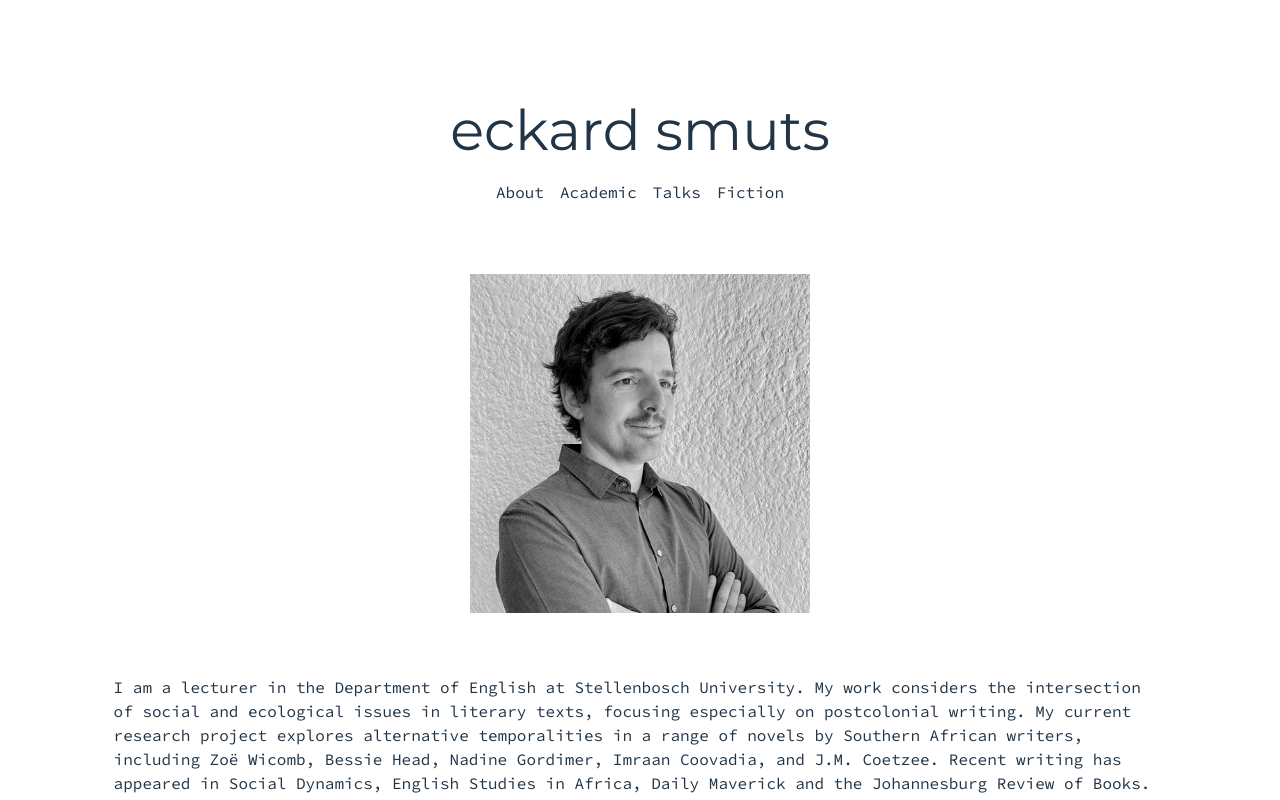
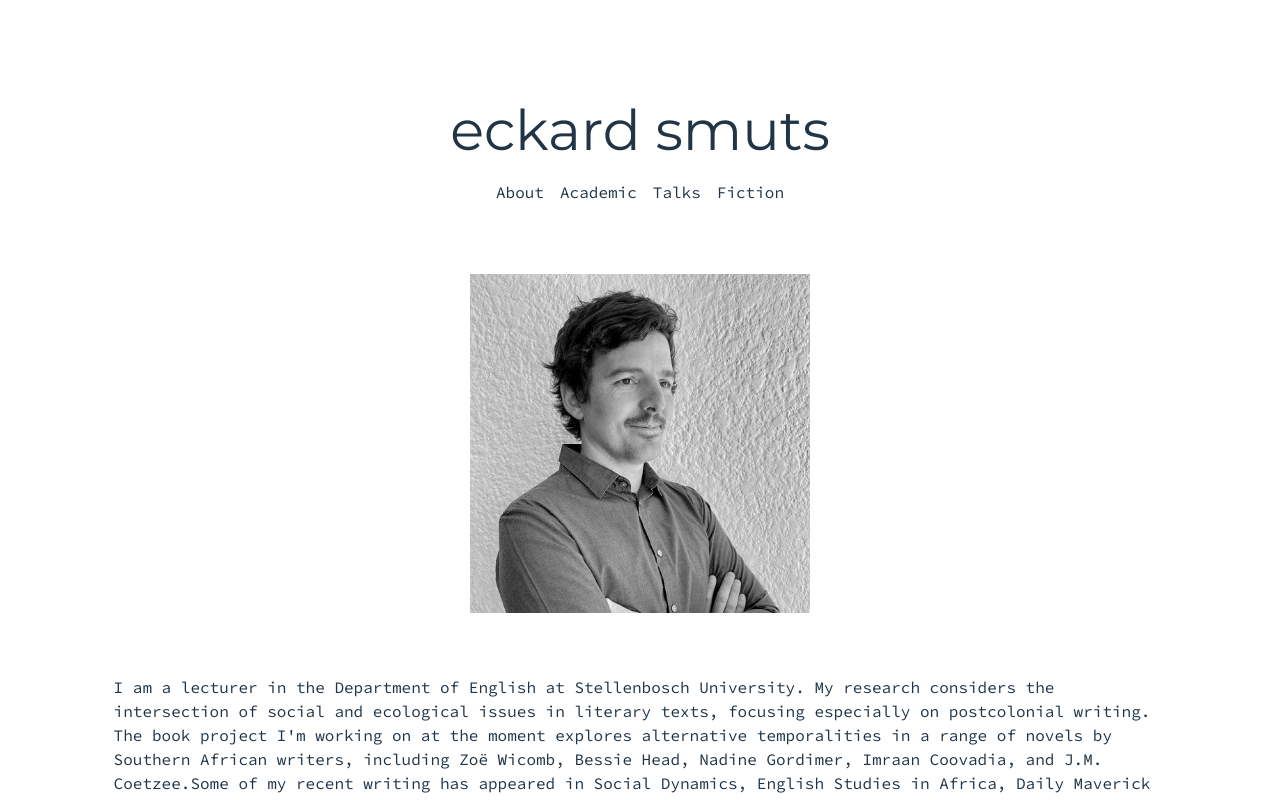
Before and after one commit to esmuts/es-profile, a React (Vite) app: page / in a window 1280 px wide. Both pictures are taken after a click on the item "About". Shown: the top 800 px of the page. Built offline with nearby package versions, Linux system fonts and the light colour scheme.

Commit message:
Content update

```diff
--- a/src/assets/resume.json
+++ b/src/assets/resume.json
@@ -1,7 +1,7 @@
 {
   "about": [
     {
-      "par1": "I am a lecturer in the Department of English at Stellenbosch University. My work considers the intersection of social and ecological issues in literary texts, focusing especially on postcolonial writing. My current research project explores alternative temporalities in a range of novels by Southern African writers, including Zoë Wicomb, Bessie Head, Nadine Gordimer, Imraan Coovadia, and J.M. Coetzee. Recent writing has appeared in Social Dynamics, English Studies in Africa, Daily Maverick and the Johannesburg Review of Books.",
+      "par1": "I am a lecturer in the Department of English at Stellenbosch University. My research considers the intersection of social and ecological issues in literary texts, focusing especially on postcolonial writing. The book project I'm working on at the moment explores alternative temporalities in a range of novels by Southern African writers, including Zoë Wicomb, Bessie Head, Nadine Gordimer, Imraan Coovadia, and J.M. Coetzee.Some of my recent writing has appeared in Social Dynamics, English Studies in Africa, Daily Maverick and the Johannesburg Review of Books.",
       "par2": "When I can find the time, I love writing short stories, and I try to never be too far away from the sea.",
       "par3": "Contact: eckards@sun.ac.za"
     }
--- a/src/components/Display.css
+++ b/src/components/Display.css
@@ -19,10 +19,6 @@
   font-style: normal;
 }
 
-.line {
-  text-align: center;
-}
-
 .display-list {
   text-align: left;
   list-style-position: inside;
--- a/src/components/Display.jsx
+++ b/src/components/Display.jsx
@@ -10,8 +10,8 @@ export default function Display({ resumeSection }) {
     ? (resumeItems = resumeSection.map((item, index) => (
         <div key={index + item.par1.slice(0, 10)}>
           <img className="profile-pic" src={profilePic} />
-          <p className="about-text par1">{item.par1}</p>
-          <p className="about-text par2">{item.par2}</p>
+          <p className="about-text">{item.par1}</p>
+          <p className="about-text">{item.par2}</p>
           <p className="about-text par3">{item.par3}</p>
         </div>
       )))
```
